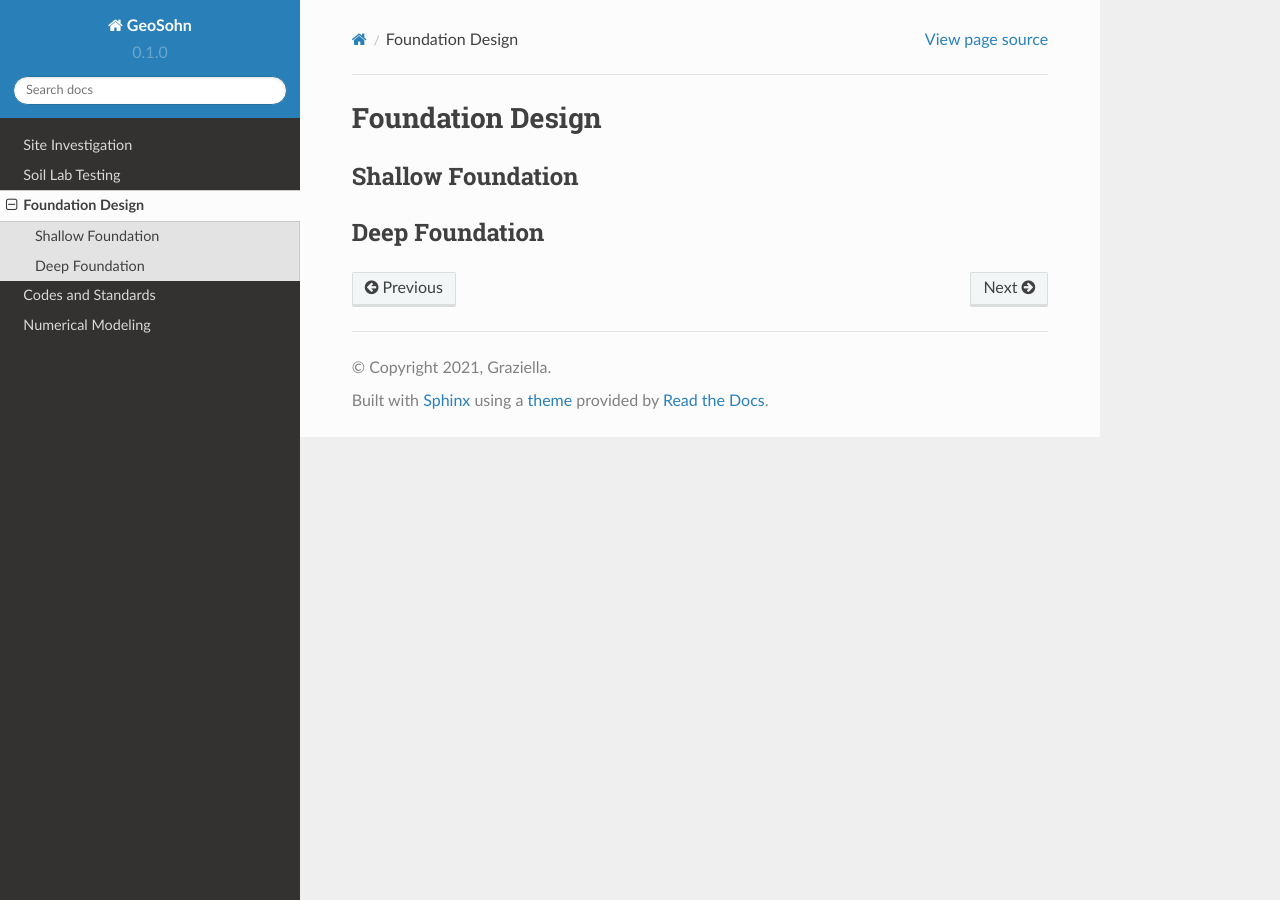
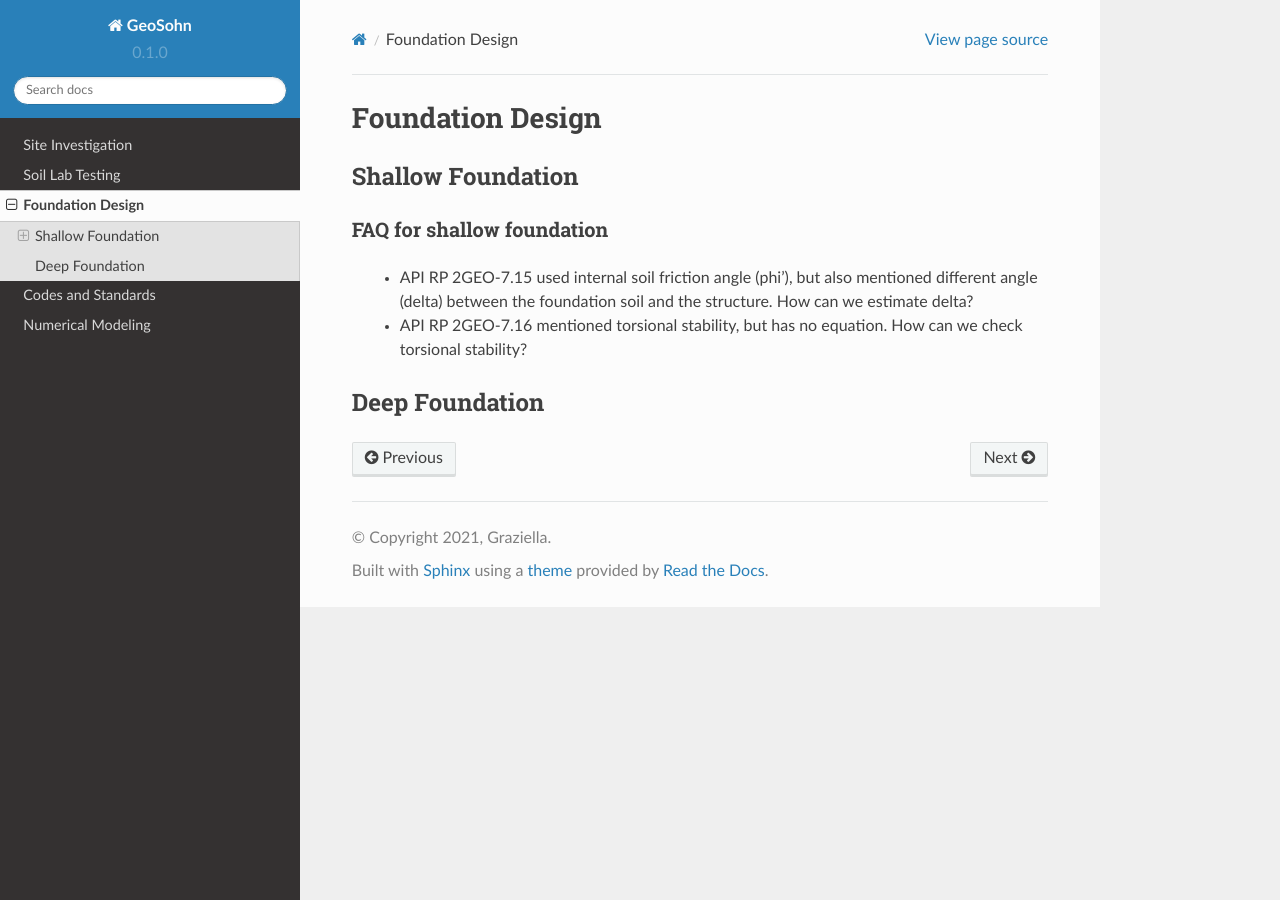
Before and after one commit to jrson11/GeoSohn, a Sphinx documentation site: the page built from docs/source/3_Foundation_Design.rst, in a window 1280 px wide. Built offline with Sphinx 7.4.7 and the Read the Docs theme 2.0.0, drawn with Linux system fonts in a browser that asks for light colours; pages that are not in the unit, such as notebooks, are missing from menus.

Commit message:
Update 3_Foundation_Design.rst

```diff
--- a/docs/source/3_Foundation_Design.rst
+++ b/docs/source/3_Foundation_Design.rst
@@ -6,5 +6,13 @@ Shallow Foundation
 -------------------
 
 
+
+FAQ for shallow foundation
+...........................
+
+  - API RP 2GEO-7.15 used internal soil friction angle (phi'), but also mentioned different angle (delta) between the foundation soil and the structure. How can we estimate delta?
+  - API RP 2GEO-7.16 mentioned torsional stability, but has no equation. How can we check torsional stability?
+
+
 Deep Foundation
 ----------------
```
